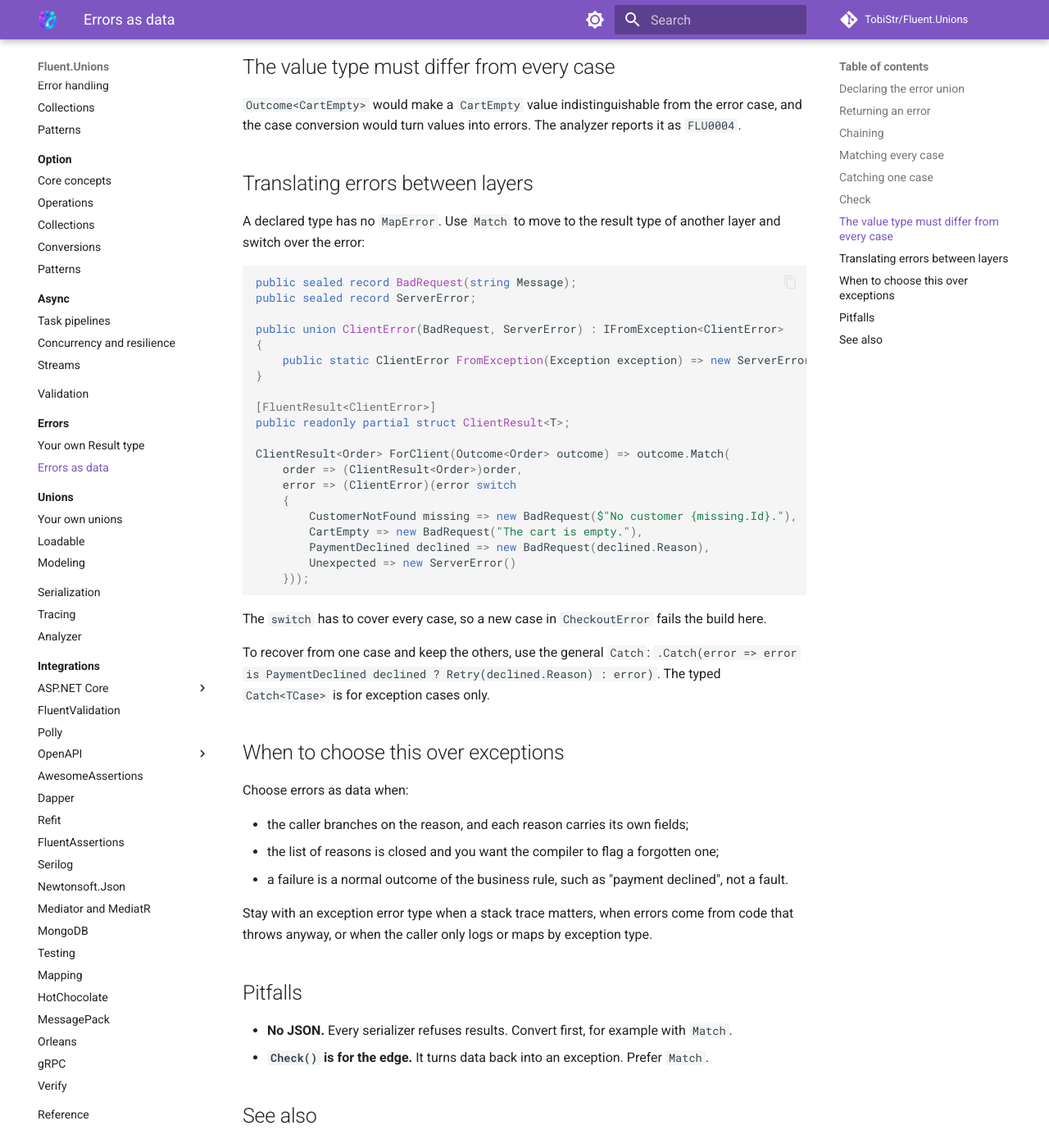
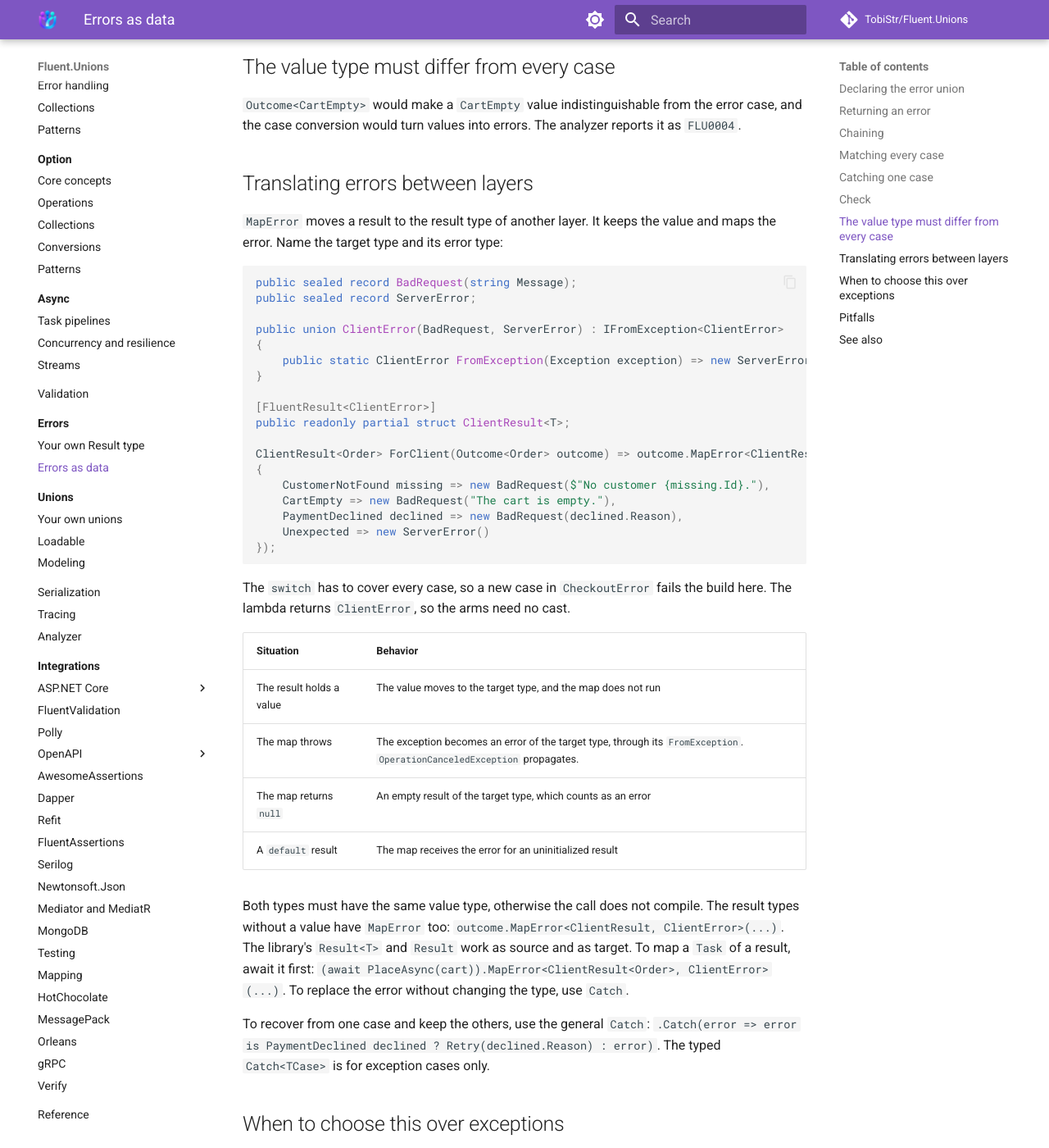
Before and after one commit to TobiStr/Fluent.Unions, an MkDocs documentation site: the page built from docs/errors/errors-as-data.md, in a window 1280 px wide and 1400 px high, scrolled down 2534 px. Shown: the whole window at 82% size. Built offline with MkDocs 1.6.1 and Material for MkDocs 9.7.7, drawn with Linux system fonts in a browser that asks for light colours; comment, search, counter and statistics services are not loaded.

Commit message:
Document MapError for translating errors between layers

````diff
--- a/docs/errors/errors-as-data.md
+++ b/docs/errors/errors-as-data.md
@@ -111,7 +111,7 @@ catch (ResultErrorException ex)
 
 ## Translating errors between layers
 
-A declared type has no `MapError`. Use `Match` to move to the result type of another layer and switch over the error:
+`MapError` moves a result to the result type of another layer. It keeps the value and maps the error. Name the target type and its error type:
 
 ```csharp
 public sealed record BadRequest(string Message);
@@ -125,18 +125,25 @@ public union ClientError(BadRequest, ServerError) : IFromException<ClientError>
 [FluentResult<ClientError>]
 public readonly partial struct ClientResult<T>;
 
-ClientResult<Order> ForClient(Outcome<Order> outcome) => outcome.Match(
-    order => (ClientResult<Order>)order,
-    error => (ClientError)(error switch
-    {
-        CustomerNotFound missing => new BadRequest($"No customer {missing.Id}."),
-        CartEmpty => new BadRequest("The cart is empty."),
-        PaymentDeclined declined => new BadRequest(declined.Reason),
-        Unexpected => new ServerError()
-    }));
+ClientResult<Order> ForClient(Outcome<Order> outcome) => outcome.MapError<ClientResult<Order>, ClientError>(error => error switch
+{
+    CustomerNotFound missing => new BadRequest($"No customer {missing.Id}."),
+    CartEmpty => new BadRequest("The cart is empty."),
+    PaymentDeclined declined => new BadRequest(declined.Reason),
+    Unexpected => new ServerError()
+});
 ```
 
-The `switch` has to cover every case, so a new case in `CheckoutError` fails the build here.
+The `switch` has to cover every case, so a new case in `CheckoutError` fails the build here. The lambda returns `ClientError`, so the arms need no cast.
+
+| Situation | Behavior |
+| --- | --- |
+| The result holds a value | The value moves to the target type, and the map does not run |
+| The map throws | The exception becomes an error of the target type, through its `FromException`. `OperationCanceledException` propagates. |
+| The map returns `null` | An empty result of the target type, which counts as an error |
+| A `default` result | The map receives the error for an uninitialized result |
+
+Both types must have the same value type, otherwise the call does not compile. The result types without a value have `MapError` too: `outcome.MapError<ClientResult, ClientError>(...)`. The library's `Result<T>` and `Result` work as source and as target. To map a `Task` of a result, await it first: `(await PlaceAsync(cart)).MapError<ClientResult<Order>, ClientError>(...)`. To replace the error without changing the type, use `Catch`.
 
 To recover from one case and keep the others, use the general `Catch`: `.Catch(error => error is PaymentDeclined declined ? Retry(declined.Reason) : error)`. The typed `Catch<TCase>` is for exception cases only.
 
````
Also changed, not shown: docs/errors/custom-error-types.md (+2 -2 lines), docs/reference.md (+1 -0 lines).
